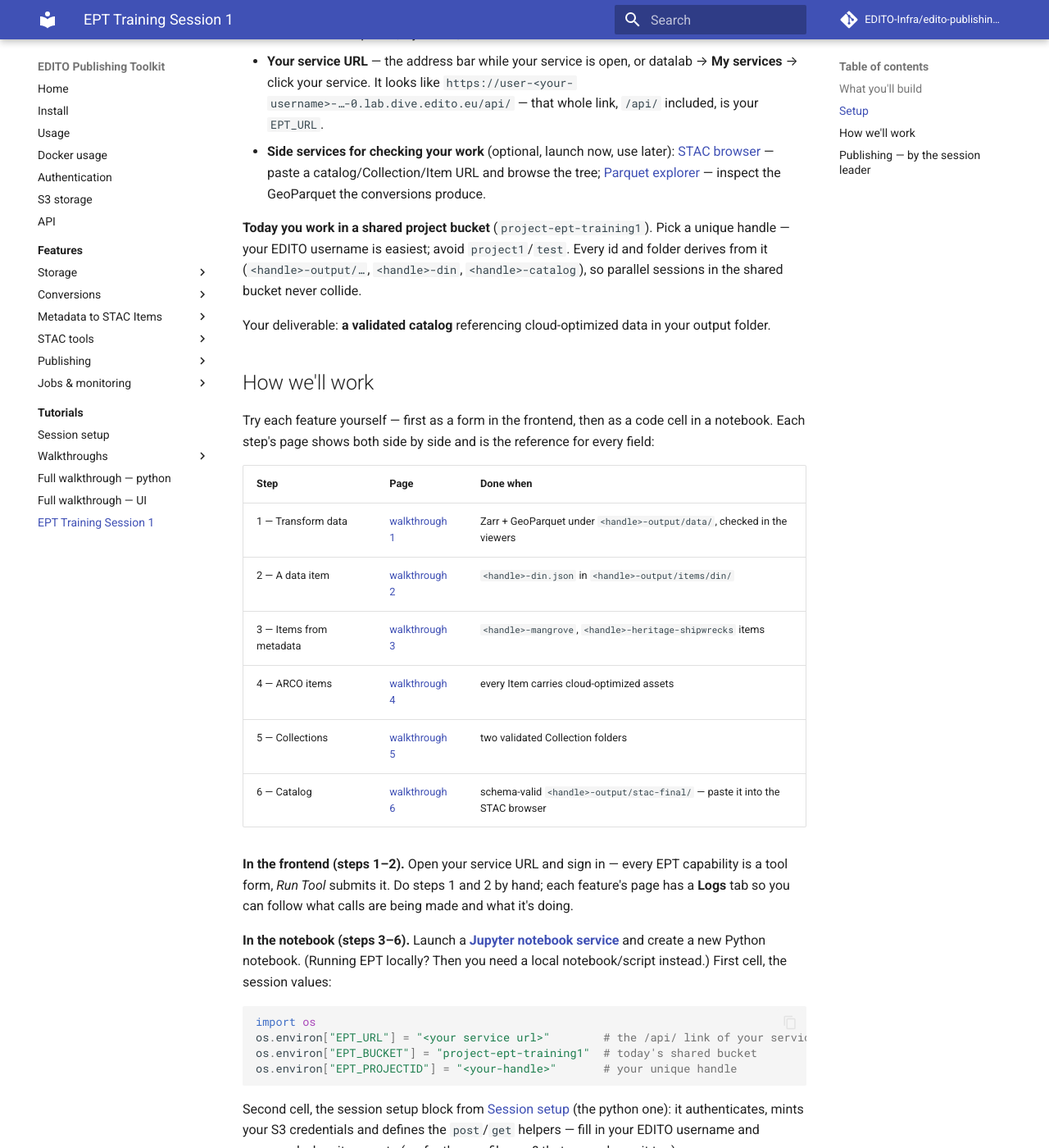
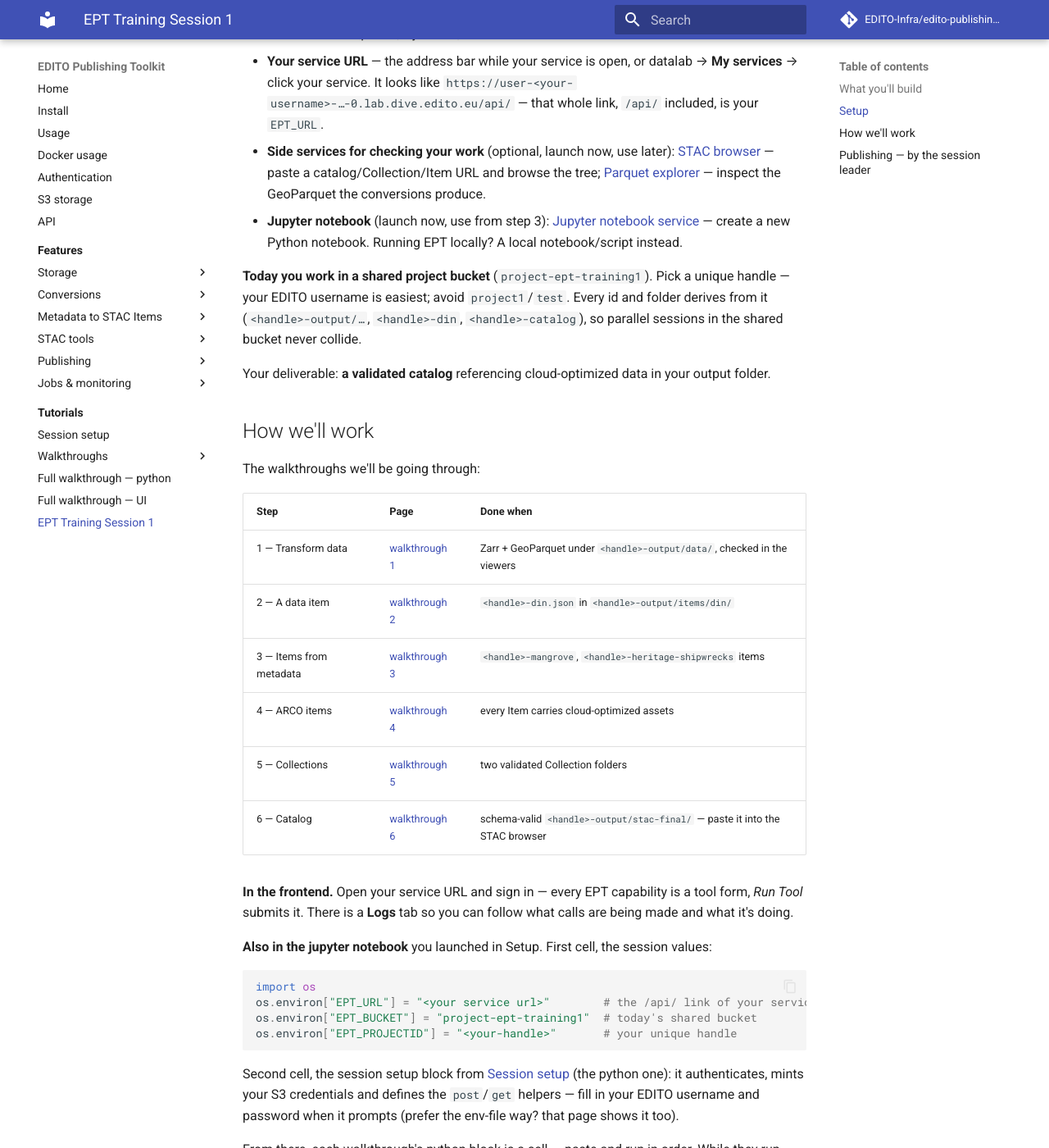
Before and after one commit to EDITO-Infra/edito-publishing-toolkit-backend, an MkDocs documentation site: the page built from docs/tutorials/ept-training-1.md, in a window 1280 px wide and 1400 px high, scrolled down 1177 px. Shown: the whole window at 82% size. Built offline with MkDocs 1.6.1 and Material for MkDocs 9.7.7, drawn with Linux system fonts in a browser that asks for light colours; comment, search, counter and statistics services are not loaded; some of the changed text lies outside the part shown.

Commit message:
tutorial updates
* Update working instructions in training tutorials, launch jupyter notebook during setup

````diff
--- a/docs/tutorials/ept-training-1.md
+++ b/docs/tutorials/ept-training-1.md
@@ -65,6 +65,10 @@ From **your personal space**:
    catalog/Collection/Item URL and browse the tree;
    [Parquet explorer](https://datalab.dive.edito.eu/launcher/service-playground/parquet-explorer) —
    inspect the GeoParquet the conversions produce.
+- **Jupyter notebook** (launch now, use from step 3):
+   [Jupyter notebook service](https://datalab.dive.edito.eu/launcher/ide/jupyter-python)
+   — create a new Python notebook. Running EPT locally? A local
+   notebook/script instead.
 
 **Today you work in a shared project bucket** (`project-ept-training1`).
 Pick a unique handle — your EDITO username is easiest; avoid
@@ -77,9 +81,7 @@ data in your output folder.
 
 ## How we'll work
 
-Try each feature yourself — first as a form in the frontend, then as a
-code cell in a notebook. Each step's page shows both side by side and
-is the reference for every field:
+The walkthroughs we'll be going through:
 
 | Step | Page | Done when |
 | --- | --- | --- |
@@ -90,15 +92,13 @@ is the reference for every field:
 | 5 — Collections | [walkthrough 5](walkthroughs/walkthrough-5-collections.md) | two validated Collection folders |
 | 6 — Catalog | [walkthrough 6](walkthroughs/walkthrough-6-catalog.md) | schema-valid `<handle>-output/stac-final/` — paste it into the STAC browser |
 
-**In the frontend (steps 1–2).** Open your service URL and sign in —
-every EPT capability is a tool form, *Run Tool* submits it. Do steps 1
-and 2 by hand; each feature's page has a **Logs** tab so you can follow
+**In the frontend.** Open your service URL and sign in —
+every EPT capability is a tool form, *Run Tool* submits it. There is a
+**Logs** tab so you can follow
 what calls are being made and what it's doing.
 
-**In the notebook (steps 3–6).** Launch a [**Jupyter notebook
-service**](https://datalab.dive.edito.eu/launcher/ide/jupyter-python)
-and create a new Python notebook. (Running EPT locally? Then you need a
-local notebook/script instead.) First cell, the session values:
+**Also in the jupyter notebook** you launched in Setup. First cell,
+the session values:
 
 ```python
 import os
@@ -124,10 +124,6 @@ in place of the EMODnet one in the step-2 or step-3 cell, with your own
 `item_id`. Add it to a Collection's `item_links` in the step-5 cell and
 re-run steps 5–6 — it lands in your final catalog like any other Item.
 
-🎬 The walkthrough pages carry screencasts of their steps — a stand-in
-when a live step can't run, skippable otherwise. The pages remain the
-reference for every field.
-
 **One pass instead?** The same six steps, one runnable script:
 [Full walkthrough — python](full-walkthrough-python.md).
 
````
